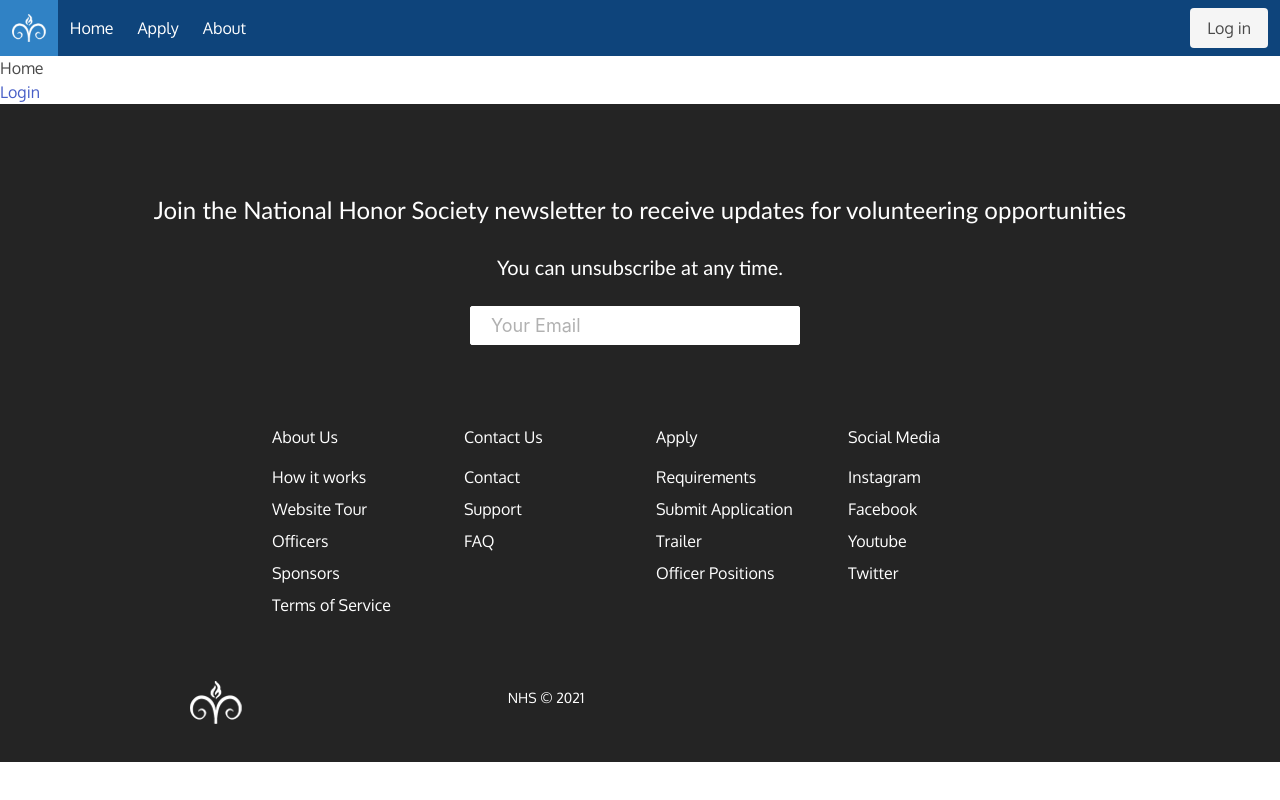
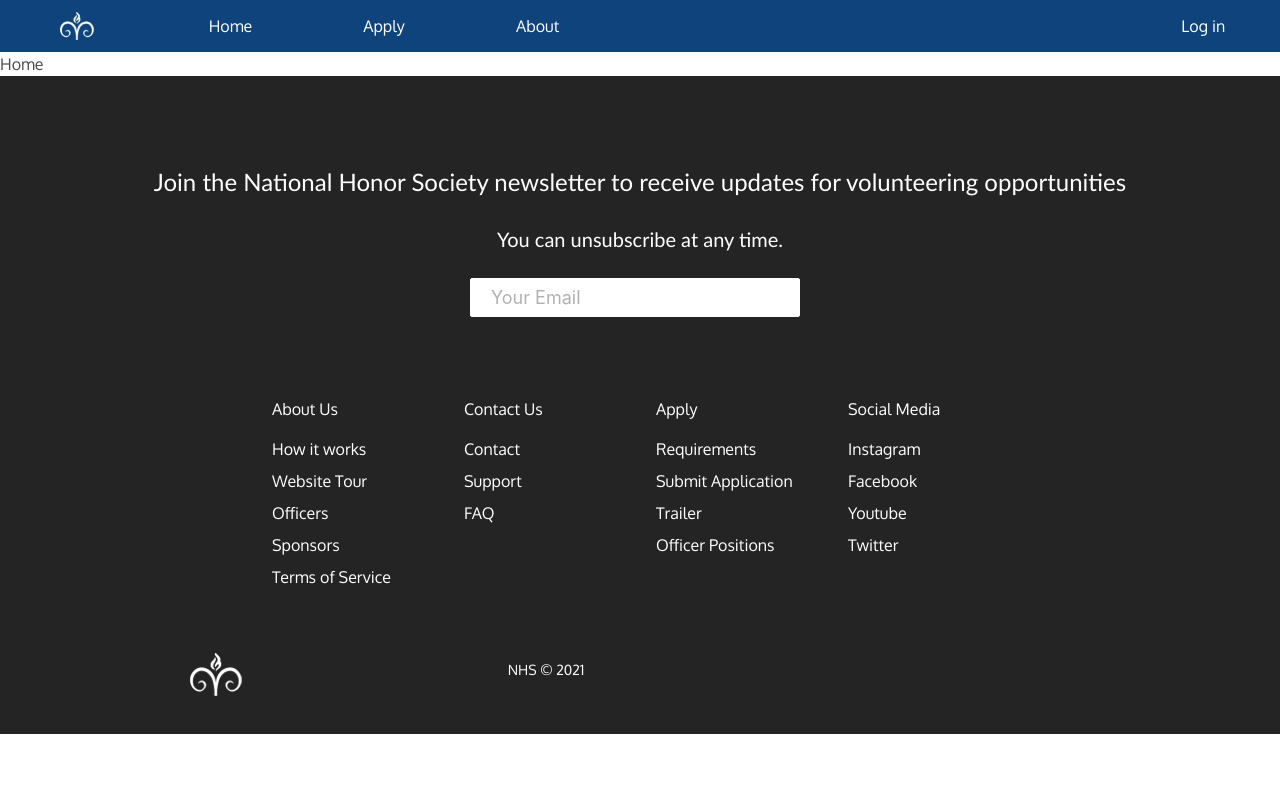
Before and after one commit to ooys/rvhsnhs.org, a Next.js app: page / in a window 1280 px wide. Built offline with nearby package versions, Linux system fonts and the light colour scheme.

Commit message:
Updated Navbar

```diff
--- a/components/Navbar.js
+++ b/components/Navbar.js
@@ -9,7 +9,7 @@
                 aria-label="main navigation">
                 <div className="navbar-brand">
                     <Link href="/">
-                        <a className="navbar-item">
+                        <a className="navbar-item" id="nav-logo">
                             <img src="/images/newnhslogo.png" />
                         </a>
                     </Link>
@@ -19,7 +19,17 @@
                         className="navbar-burger"
                         aria-label="menu"
                         aria-expanded="false"
-                        data-target="navbarBasicExample">
+                        data-target="navbarBasicExample"
+                        id="navbar-toggle"
+                        onClick={() => {
+                            let toggle =
+                                document.querySelector("#navbar-toggle");
+                            let menu = document.querySelector(
+                                "#navbarBasicExample"
+                            );
+                            toggle.classList.toggle("is-active");
+                            menu.classList.toggle("is-active");
+                        }}>
                         <span aria-hidden="true"></span>
                         <span aria-hidden="true"></span>
                         <span aria-hidden="true"></span>
@@ -40,13 +50,9 @@
                     </div>
 
                     <div className="navbar-end">
-                        <div className="navbar-item">
-                            <div className="buttons">
-                                <Link href="/login">
-                                    <a className="button is-light">Log in</a>
-                                </Link>
-                            </div>
-                        </div>
+                        <Link href="/login">
+                            <a className="navbar-item">Log in</a>
+                        </Link>
                     </div>
                 </div>
             </nav>
--- a/pages/index.js
+++ b/pages/index.js
@@ -5,7 +5,7 @@
 import "firebase/auth";
 import initFirebase from "../services/firebase.js";
 import Navbar from "../components/Navbar.js";
-import Footer from '../components/Footer';
+import Footer from "../components/Footer";
 
 initFirebase();
 const auth = firebase.auth();
@@ -31,9 +31,6 @@
         <>
             <Navbar />
             <div>Home</div>
-            <Link href="/login">
-                <a>Login</a>
-            </Link>
             <SignOut />
             <Footer />
         </>
--- a/styles/index.css
+++ b/styles/index.css
@@ -174,6 +174,22 @@
     background-color: #0e447b;
 }
 
+.nav .navbar-item {
+    width: 12vw;
+    justify-content: center;
+    transition: 0.3s all;
+}
+
+.nav .navbar-item:hover {
+    color: #0e447b !important;
+    background-color: white !important;
+    transition: 0.3s all;
+}
+
+.nav #nav-logo:hover {
+    background-color: #0e447b !important;
+}
+
 /* Login Page */
 
 .body-container {
```
